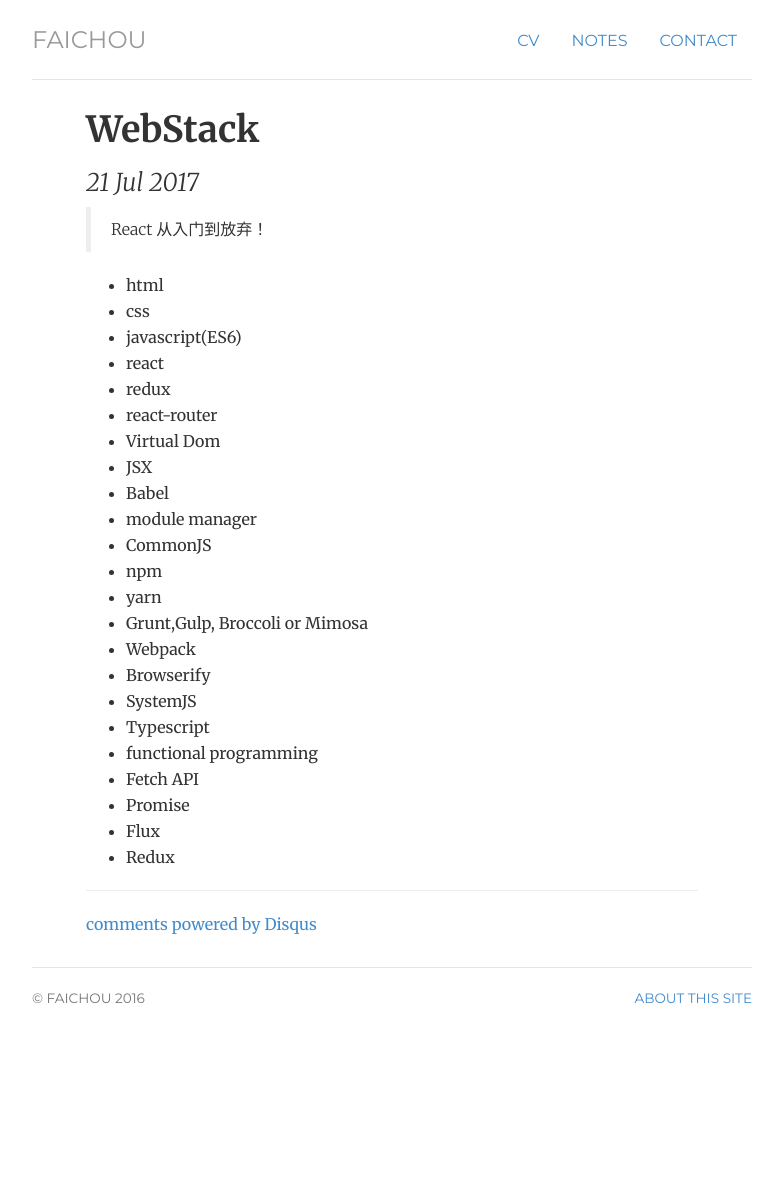
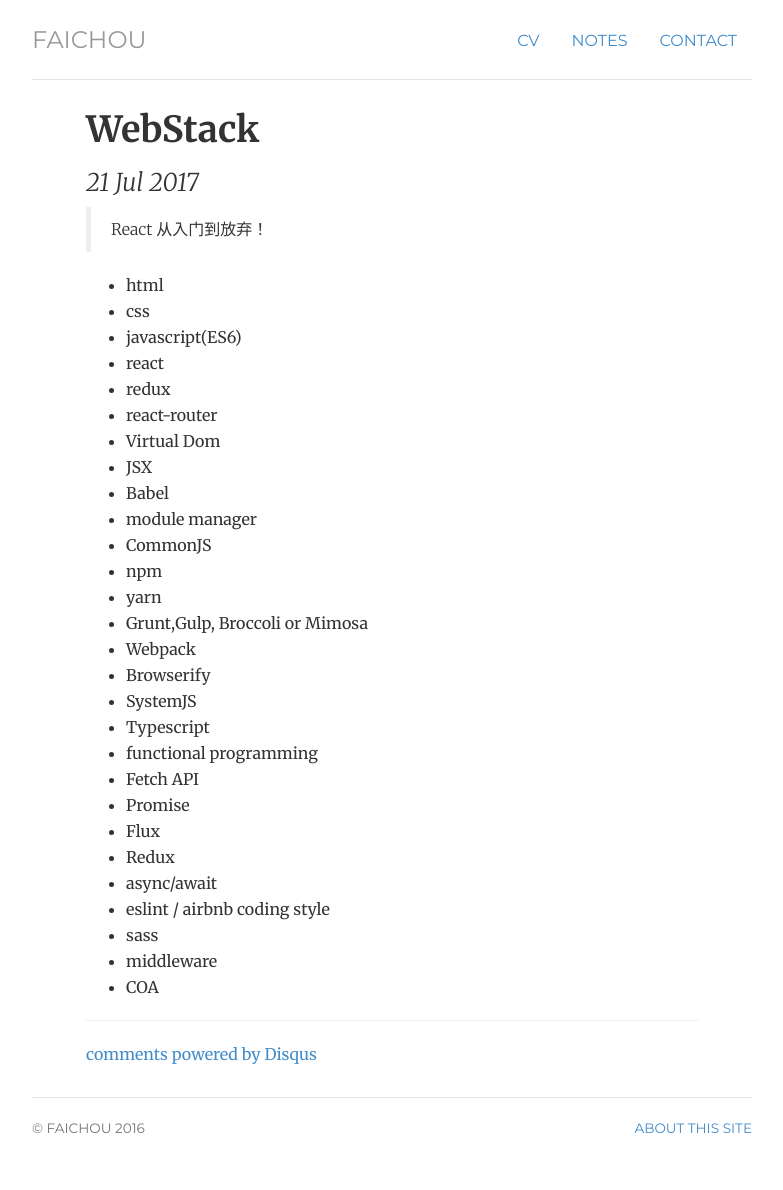
Before and after one commit to FaiChou/faichou.github.io, a Jekyll site: the page built from _posts/2017-07-21-WebStack.md, in a window 1280 px wide. Shown: the whole page, without its empty margins (248-1031 px from the left). Built offline with Jekyll 4.4.1, drawn with Linux system fonts in a browser that asks for light colours; comment, search, counter and statistics services are not loaded; before the commit the page ends 1060 px from its top, so only the background shows below that.

Commit message:
Update 2017-07-21-WebStack.md

```diff
--- a/_posts/2017-07-21-WebStack.md
+++ b/_posts/2017-07-21-WebStack.md
@@ -29,3 +29,8 @@
 - Promise
 - Flux
 - Redux
+- async/await
+- eslint / airbnb coding style
+- sass
+- middleware
+- COA
```
